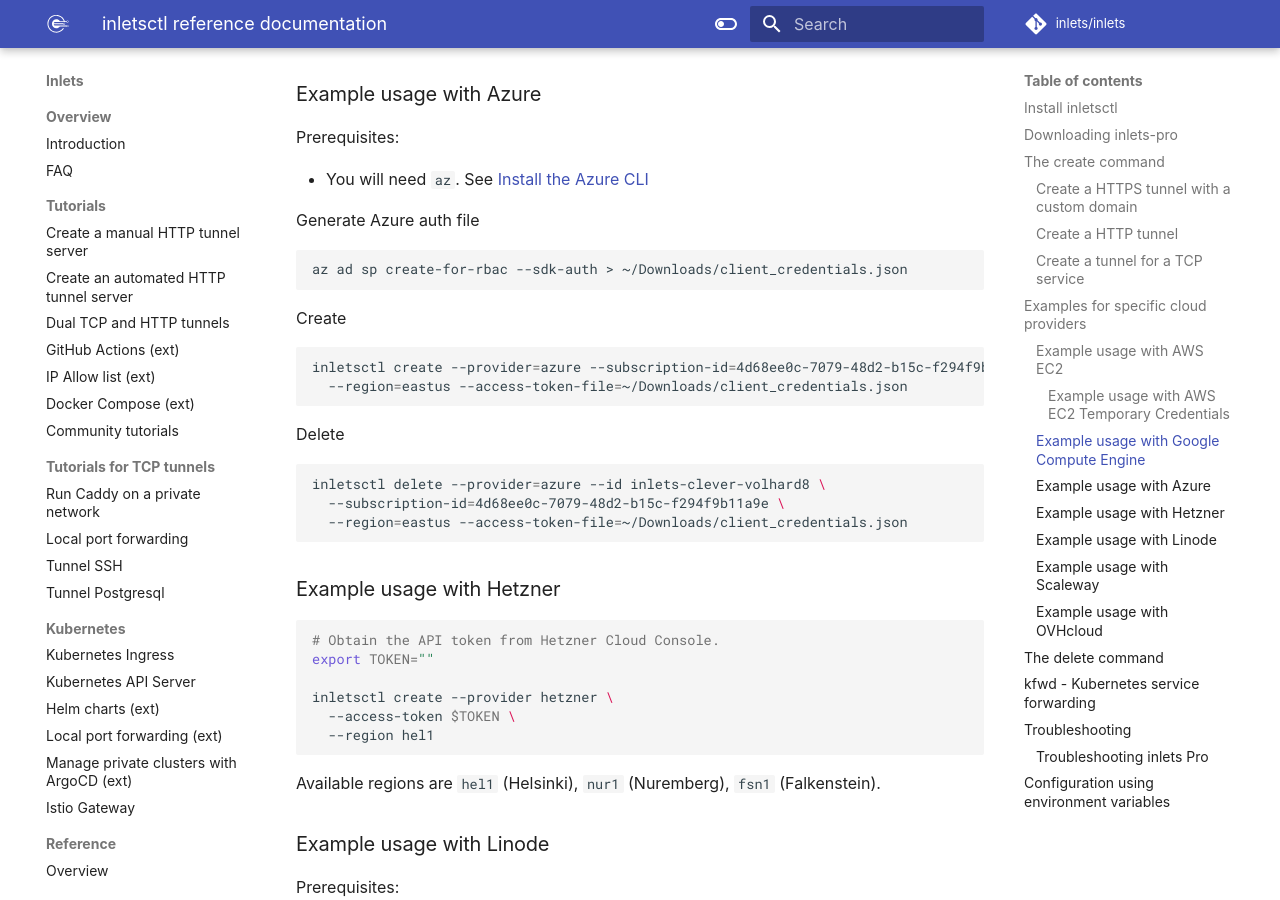
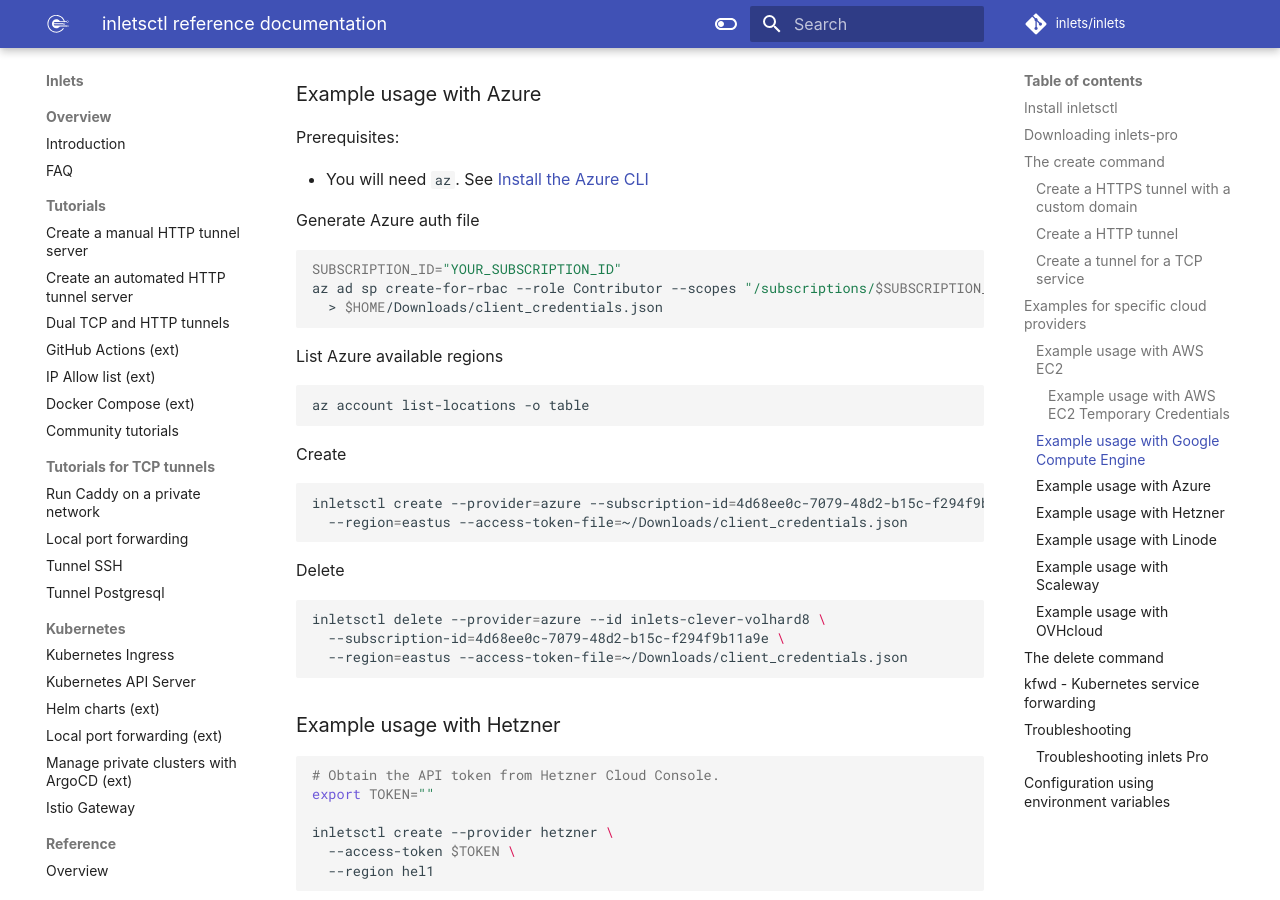
Before and after one commit to inlets/docs.inlets.dev, an MkDocs documentation site: the page built from docs/reference/inletsctl.md, in a window 1280 px wide and 900 px high, scrolled down 9744 px. Built offline with MkDocs 1.6.1 and Material for MkDocs 9.7.7, drawn with Linux system fonts in a browser that asks for light colours; some web fonts are replaced.

Commit message:
Add role and scope for Azure authentication docs
Signed-off-by: Ze Chen （陈泽） <chen.ze@citrix.com>

````diff
--- a/docs/reference/inletsctl.md
+++ b/docs/reference/inletsctl.md
@@ -495,7 +495,14 @@
 
 Generate Azure auth file
 ```sh
-az ad sp create-for-rbac --sdk-auth > ~/Downloads/client_credentials.json
+SUBSCRIPTION_ID="YOUR_SUBSCRIPTION_ID"
+az ad sp create-for-rbac --role Contributor --scopes "/subscriptions/$SUBSCRIPTION_ID" --sdk-auth \
+  > $HOME/Downloads/client_credentials.json
+```
+
+List Azure available regions
+```sh
+az account list-locations -o table
 ```
 
 Create
````
Also changed, not shown: docs/reference/inlets-operator.md (+2 -1 lines).
